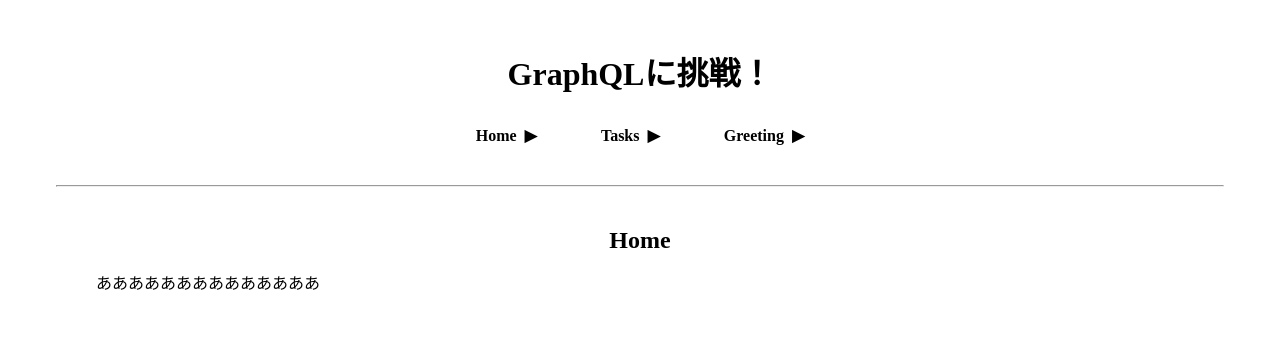
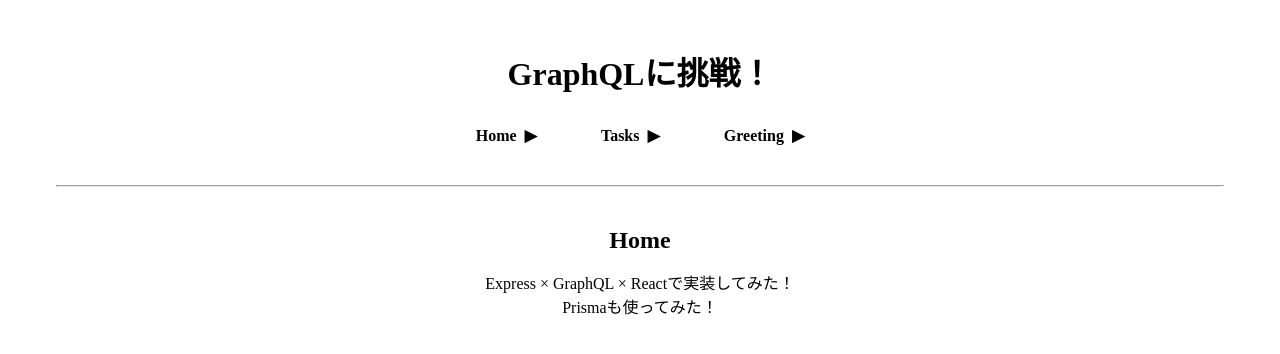
Before and after one commit to azufb/react-express-app, a React (Create React App) app: page / in a window 1280 px wide. Shown: the top 354 px of the page. Built offline with nearby package versions, Linux system fonts and the light colour scheme.

Commit message:
トップページ

```diff
--- a/src/pages/Home/HomeIndex.tsx
+++ b/src/pages/Home/HomeIndex.tsx
@@ -1,11 +1,20 @@
+/** @jsxImportSource @emotion/react */
+
 import Layout from '../../components/Layout';
 import PageTitle from '../../components/PageTitle';
+import { contentsWrapper, text } from './styles/homeIndex';
 
 const HomeIndex = () => {
   return (
     <Layout>
       <PageTitle pageTitle='Home' />
-      <p>ああああああああああああああ</p>
+      <div css={contentsWrapper}>
+        <p css={text}>
+          Express × GraphQL × Reactで実装してみた！
+          <br />
+          Prismaも使ってみた！
+        </p>
+      </div>
     </Layout>
   );
 };
--- /dev/null
+++ b/src/pages/Home/styles/homeIndex.ts
@@ -0,0 +1,10 @@
+import { css } from '@emotion/react';
+
+export const contentsWrapper = css`
+  width: 800px;
+  margin: 0 auto;
+`;
+
+export const text = css`
+  text-align: center;
+`;
```
